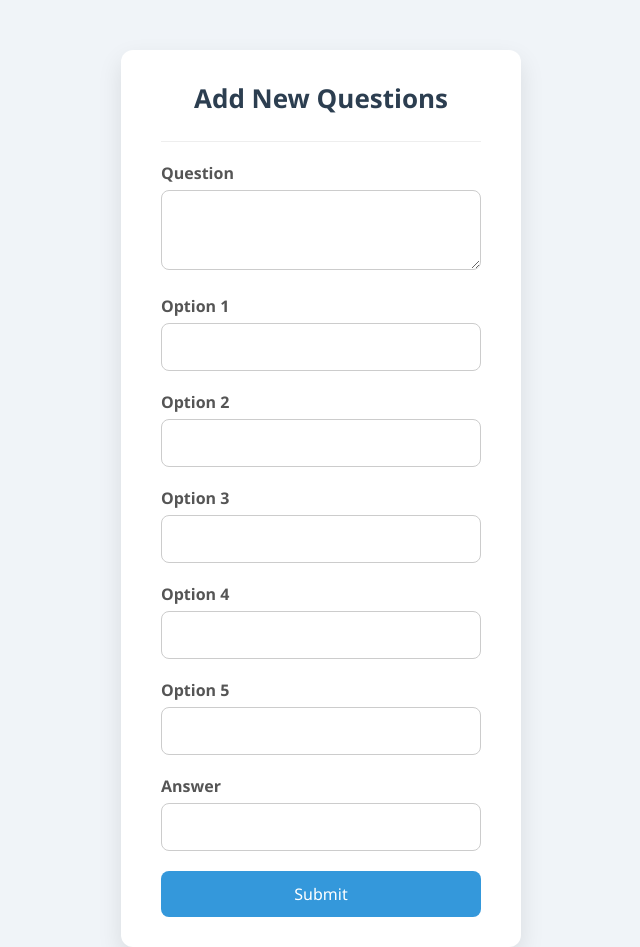
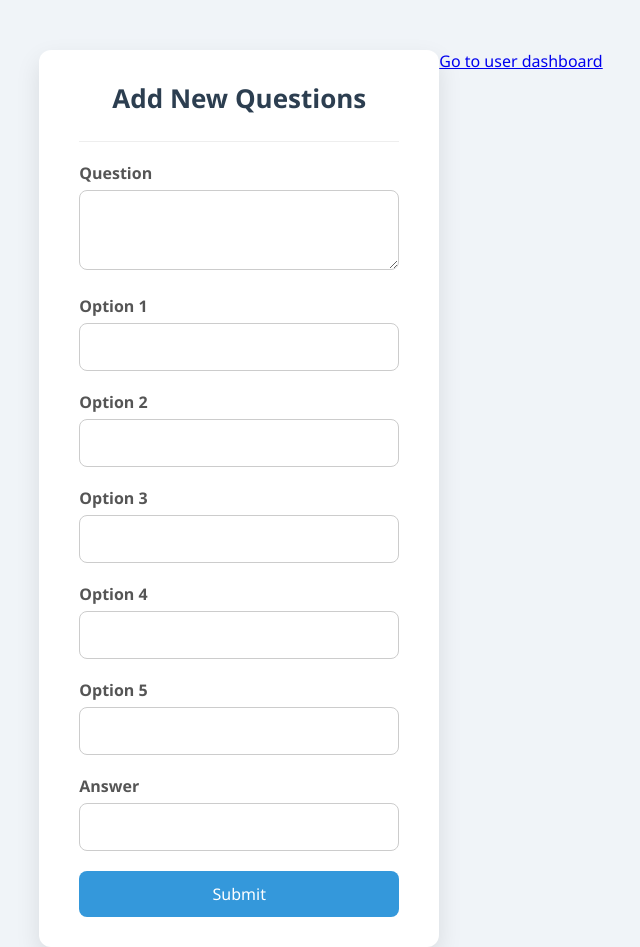
Before and after one commit to ARajagopalanuj/Online_Exam, a plain HTML site: page admin.html in a window 1280 px wide. Shown: the whole page, without its empty margins (319-959 px from the left). Drawn offline with Linux system fonts and the light colour scheme.

Commit message:
admin page updated

```diff
--- a/admin.html
+++ b/admin.html
@@ -36,6 +36,7 @@
 
         <button id="answersubmit">Submit</button>
     </div>
+      <a href="dashboard.html">Go to user dashboard</a>
 
 
 
```
